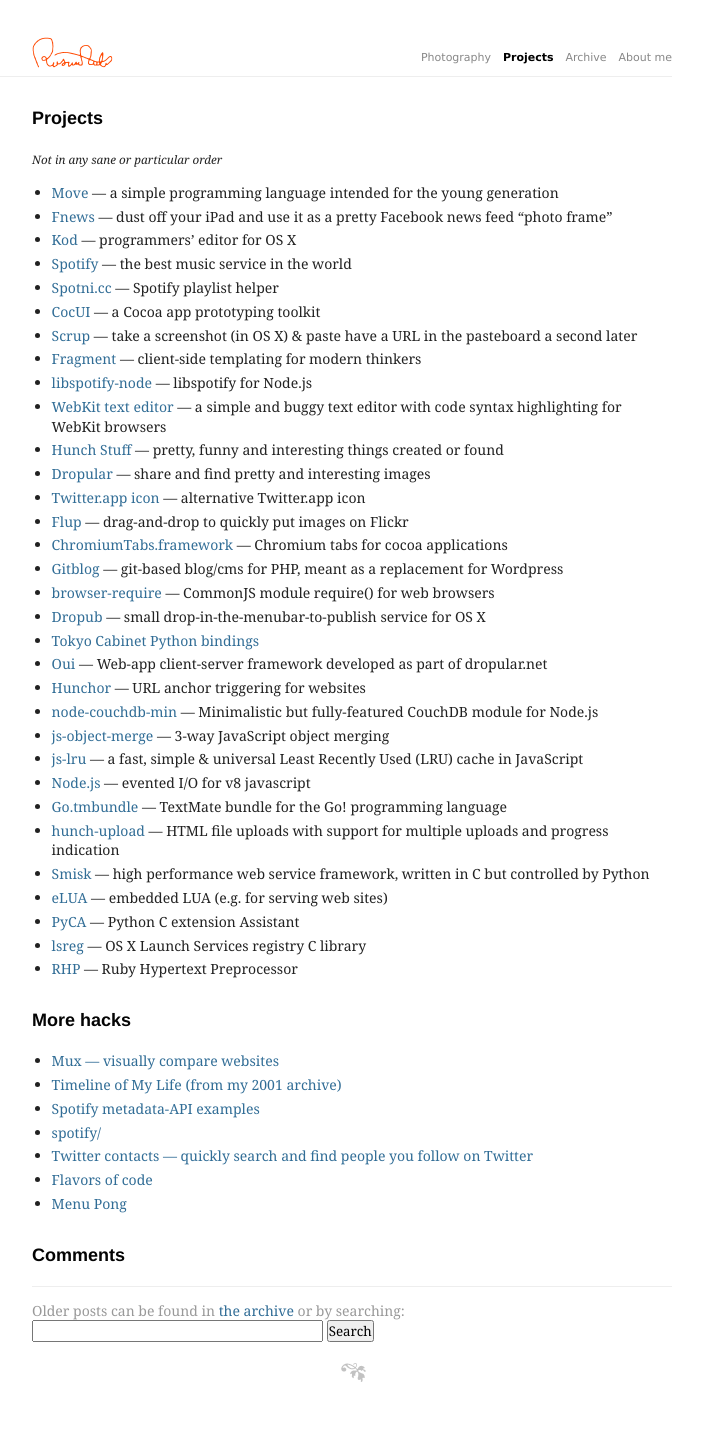
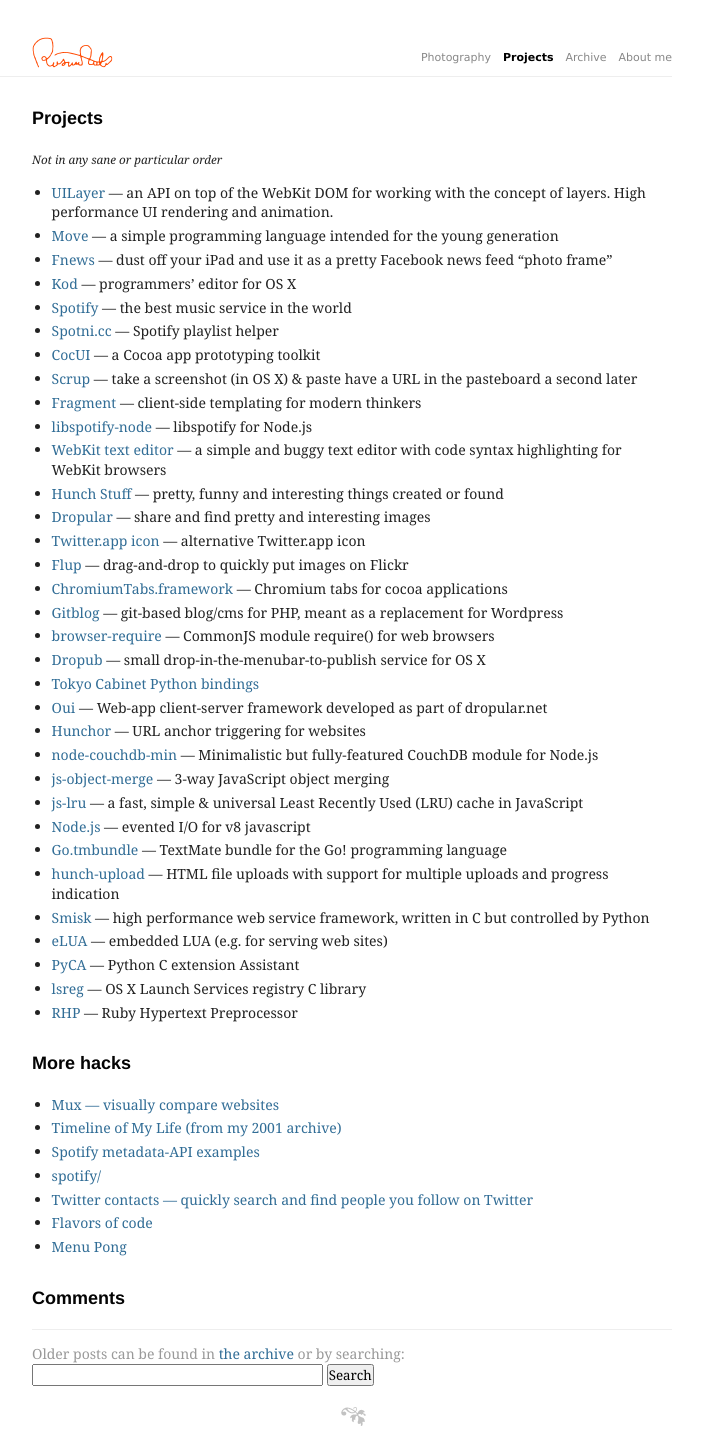
Before and after one commit to protez/rsms.github.com, a Jekyll site: the page built from projects/index.md, in a window 1280 px wide. Shown: the whole page, without its empty margins (288-991 px from the left). Built offline with Jekyll 4.4.1, drawn with Linux system fonts in a browser that asks for light colours; Markdown is read by kramdown in place of the engine named in the settings; comment, search, counter and statistics services are not loaded; before the commit the page ends 1400 px from its top, so only the background shows below that.

Commit message:
added reference to the UILayer project

```diff
--- a/projects/index.md
+++ b/projects/index.md
@@ -6,6 +6,7 @@
 
 <small>*Not in any sane or particular order*</small>
 
+- [UILayer](http://rsms.me/uilayer/) — an API on top of the WebKit DOM for working with the concept of layers. High performance UI rendering and animation.
 - [Move](http://movelang.org/) — a simple programming language intended for the young generation
 - [Fnews](/projects/fnews/) — dust off your iPad and use it as a pretty Facebook news feed "photo frame"
 - [Kod](http://kodapp.com/) — programmers' editor for OS X
```
